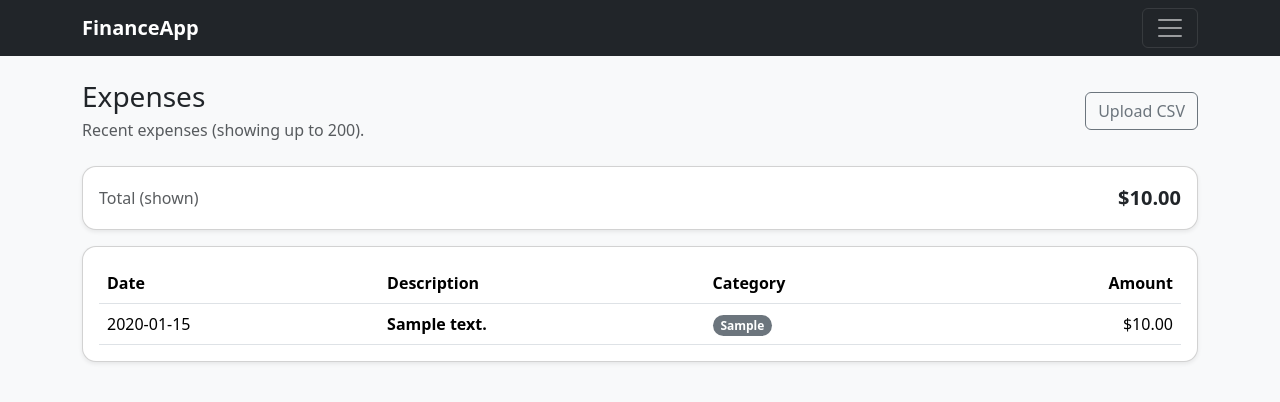
After one commit to Sivad80/finance-dashboard-flask, a Flask app: page /expenses in a window 1280 px wide. The commit adds this page. Shown: the top 402 px of the page. Run offline with Flask 3, Linux system fonts and the light colour scheme; tables that the repository leaves empty hold one stand-in row (values such as "Sample post").

Commit message:
Expenses: add model and CSV upload preview/import flow

```diff
--- a/app/routes.py
+++ b/app/routes.py
@@ -1,9 +1,11 @@
-from flask import Blueprint, render_template, request, redirect, url_for, flash
-from .models import Bill, Paycheck
+from flask import Blueprint, render_template, request, redirect, url_for, flash, session
+from .models import Bill, Paycheck, Expense
 from .extensions import db
-from datetime import date, timedelta
+from datetime import date, timedelta, datetime
 from sqlalchemy import func
 from .utils import next_due_date
+import csv
+import io
 
 
 
@@ -96,6 +98,153 @@ def dashboard():
         upcoming_bills=upcoming_bills,
         window_end=window_end,
     )
+
+# Expenses Routes
+@main.route("/expenses")
+def expenses():
+    expenses = Expense.query.order_by(Expense.spent_date.desc(), Expense.id.desc()).limit(200).all()
+    total = sum(float(e.amount) for e in expenses)
+    return render_template("expenses.html", expenses=expenses, total=total)
+
+@main.route("/expenses/upload", methods=["GET"])
+def expenses_upload():
+    return render_template("expenses_upload.html")
+
+@main.route("/expenses/upload", methods=["POST"])
+def expenses_upload_post():
+    """
+    Upload CSV -> parse -> store preview rows in session -> redirect to preview page.
+    Expected columns (case-insensitive): date, description, amount, category(optional)
+    """
+    f = request.files.get("file")
+    if not f or f.filename == "":
+        flash("Please choose a CSV file.", "danger")
+        return redirect(url_for("main.expenses_upload"))
+
+    raw_bytes = f.read()
+
+    raw = None
+    for enc in ("utf-8-sig", "utf-16", "utf-16le", "utf-16be", "cp1252", "latin-1"):
+        try:
+            raw = raw_bytes.decode(enc)
+            break
+        except UnicodeDecodeError:
+            continue
+
+    if raw is None:
+        raw = raw_bytes.decode("utf-8", errors="replace")
+
+
+    reader = csv.DictReader(io.StringIO(raw))
+    if not reader.fieldnames:
+        flash("CSV appears to be empty or missing a header row.", "danger")
+        return redirect(url_for("main.expenses_upload"))
+
+    # Normalize header names
+    headers = [h.strip().lower() for h in reader.fieldnames]
+
+    def pick(col_name: str) -> str | None:
+        for h in reader.fieldnames:
+            if h and h.strip().lower() == col_name:
+                return h
+        return None
+
+    col_date = pick("date")
+    col_desc = pick("description")
+    col_amt = pick("amount")
+    col_cat = pick("category")
+
+    if not (col_date and col_desc and col_amt):
+        flash("CSV must include headers: date, description, amount (category optional).", "danger")
+        return redirect(url_for("main.expenses_upload"))
+
+    preview = []
+    errors = 0
+
+    for i, row in enumerate(reader, start=1):
+        if i > 2000: # Safety Cap
+            break
+
+        date_raw = (row.get(col_date) or "").strip()
+        desc = (row.get(col_desc) or "").strip()
+        amt_raw = (row.get(col_amt) or "").strip()
+        cat = ((row.get(col_cat) or "").strip() if col_cat else "") or "uncategoried"
+
+        if not date_raw or not desc or not amt_raw:
+            errors += 1
+            continue
+
+        # Parse Date: Expects YYYY-MM-DD (Expand Later)
+        try:
+            # Supports YYYY-MM-DD and MM/DD/YYYY
+            if "-" in date_raw:
+                spent_date = date.fromisoformat(date_raw)
+            else:
+                spent_date = datetime.strptime(date_raw, "%m/%d/%Y").date()
+        except ValueError:
+            errors += 1
+            continue
+
+        # Parse Amount
+        try:
+            amount = float(amt_raw.replace("$", "").replace(",", ""))
+        except ValueError:
+            errors += 1
+            continue
+
+        preview.append({
+            "spent_date": spent_date.isoformat(),
+            "description": desc,
+            "amount": round(amount, 2),
+            "category": cat,
+        })
+
+        if len(preview) >= 50: # Preview Cap
+            break
+
+    session["expense_import_preview"] = preview
+    session["expense_import_errors"] = errors
+
+    if not preview:
+        flash("No valid rows found. Check date format (YYYY-MM-DD) and required columns.", "danger")
+        return redirect(url_for("main.expenses_upload"))
+
+    return redirect(url_for("main.expenses_preview"))
+
+@main.route("/expenses/preview")
+def expenses_preview():
+    preview = session.get("expense_import_preview", [])
+    errors = session.get("expense_import_errors", 0)
+    return render_template("expenses_preview.html", preview=preview, errors=errors)
+
+@main.route("/expenses/import", methods=["POST"])
+def expenses_import():
+    preview = session.get("expense_import_preview", [])
+    if not preview:
+        flash("Nothing to import, Upload a CSV first.", "warning")
+        return redirect(url_for("main.expenses_upload"))
+
+    count = 0
+    for item in preview:
+        e = Expense(
+            spent_date=date.fromisoformat(item["spent_date"]),
+            description=item["description"],
+            amount=float(item["amount"]),
+            category=item.get("category") or "Uncategorized",
+        )
+        db.session.add(e)
+        count += 1
+
+    db.session.commit()
+
+    # Clear Preview
+    session.pop("expense_import_preview", None)
+    session.pop("expense_import_errors", None)
+
+    flash(f"Imported {count} expenses.", "success")
+    return redirect(url_for("main.expenses"))
+
+# Bills Routes
 
 @main.route('/bills')
 def bills():
--- a/app/templates/base.html
+++ b/app/templates/base.html
@@ -34,7 +34,7 @@
                             <a class="nav-link" href="{{ url_for('main.paychecks') }}">Paychecks</a>
                          </li>
                          <li class="nav-item">
-                            <a class="nav-link disabled" href="#">Expenses</a>
+                            <a class="nav-link" href="{{ url_for('main.expenses') }}">Expenses</a>
                          </li>
                     </ul>
                 </div>
--- /dev/null
+++ b/app/templates/expenses.html
@@ -0,0 +1,53 @@
+{% extends "base.html" %}
+{% block title %}Expenses | FinanceApp{% endblock %}
+
+{% block content %}
+  <div class="d-flex justify-content-between align-items-center mb-4">
+    <div>
+      <h1 class="h3 mb-1">Expenses</h1>
+      <div class="text-muted">Recent expenses (showing up to 200).</div>
+    </div>
+
+    <div class="d-flex gap-2">
+      <a class="btn btn-outline-secondary" href="{{ url_for('main.expenses_upload') }}">Upload CSV</a>
+    </div>
+  </div>
+
+  <div class="card shadow-sm mb-3">
+    <div class="card-body d-flex justify-content-between align-items-center">
+      <div class="text-muted">Total (shown)</div>
+      <div class="fs-5 fw-semibold">${{ "%.2f"|format(total) }}</div>
+    </div>
+  </div>
+
+  <div class="card shadow-sm">
+    <div class="card-body">
+      {% if expenses %}
+        <div class="table-responsive">
+          <table class="table align-middle mb-0">
+            <thead>
+              <tr>
+                <th>Date</th>
+                <th>Description</th>
+                <th>Category</th>
+                <th class="text-end">Amount</th>
+              </tr>
+            </thead>
+            <tbody>
+              {% for e in expenses %}
+                <tr>
+                  <td>{{ e.spent_date.strftime("%Y-%m-%d") }}</td>
+                  <td class="fw-semibold">{{ e.description }}</td>
+                  <td><span class="badge rounded-pill text-bg-secondary">{{ e.category }}</span></td>
+                  <td class="text-end">${{ "%.2f"|format(e.amount) }}</td>
+                </tr>
+              {% endfor %}
+            </tbody>
+          </table>
+        </div>
+      {% else %}
+        <div class="text-muted">No expenses yet. Upload a CSV to get started.</div>
+      {% endif %}
+    </div>
+  </div>
+{% endblock %}
```
Also changed, not shown: app/models.py (+11 -0 lines), app/templates/expenses_preview.html (added, +52 -0 lines), app/templates/expenses_upload.html (added, +25 -0 lines), migrations/versions/d9d70703a670_add_expenses_table.py (added, +36 -0 lines).
